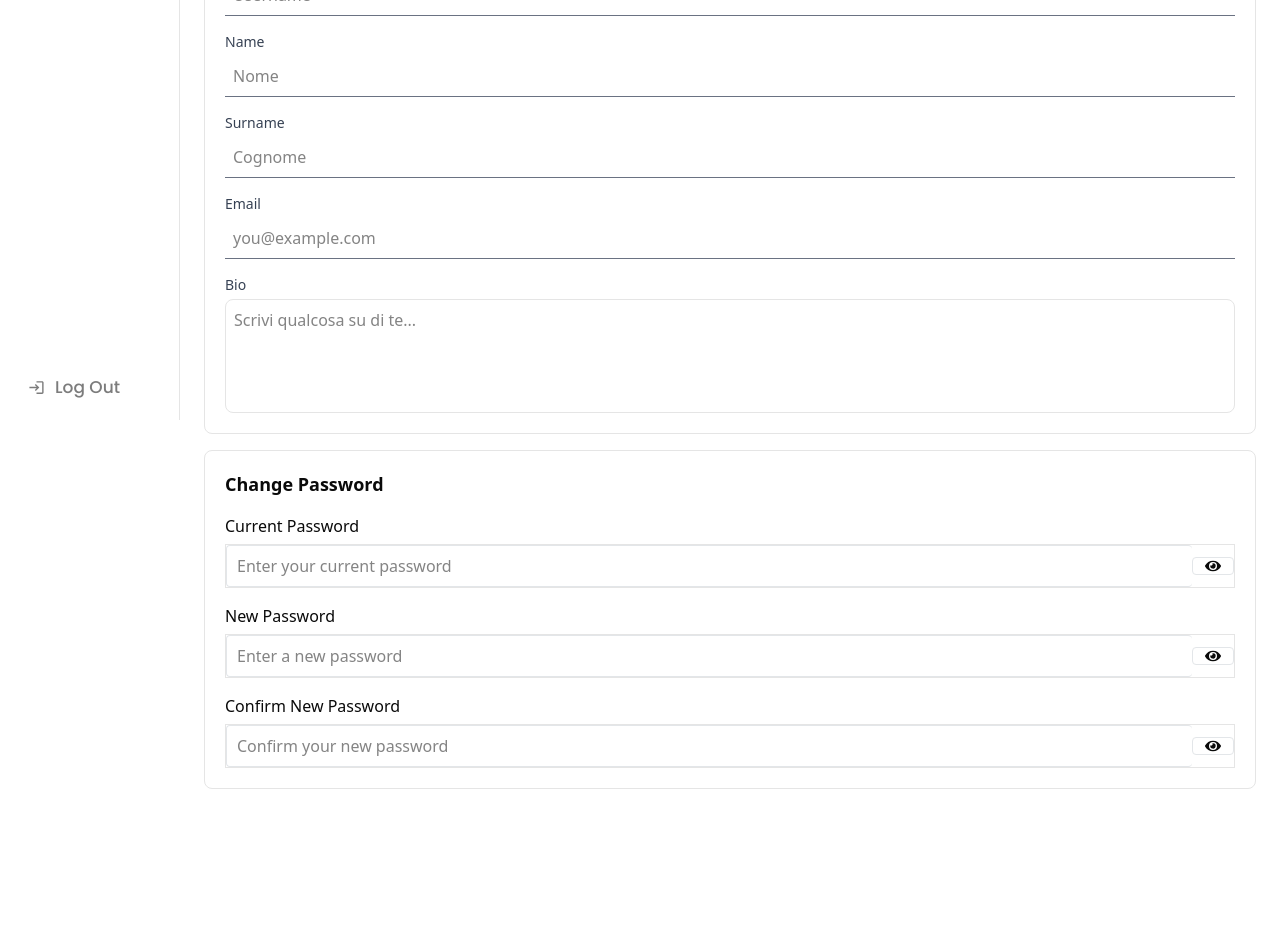
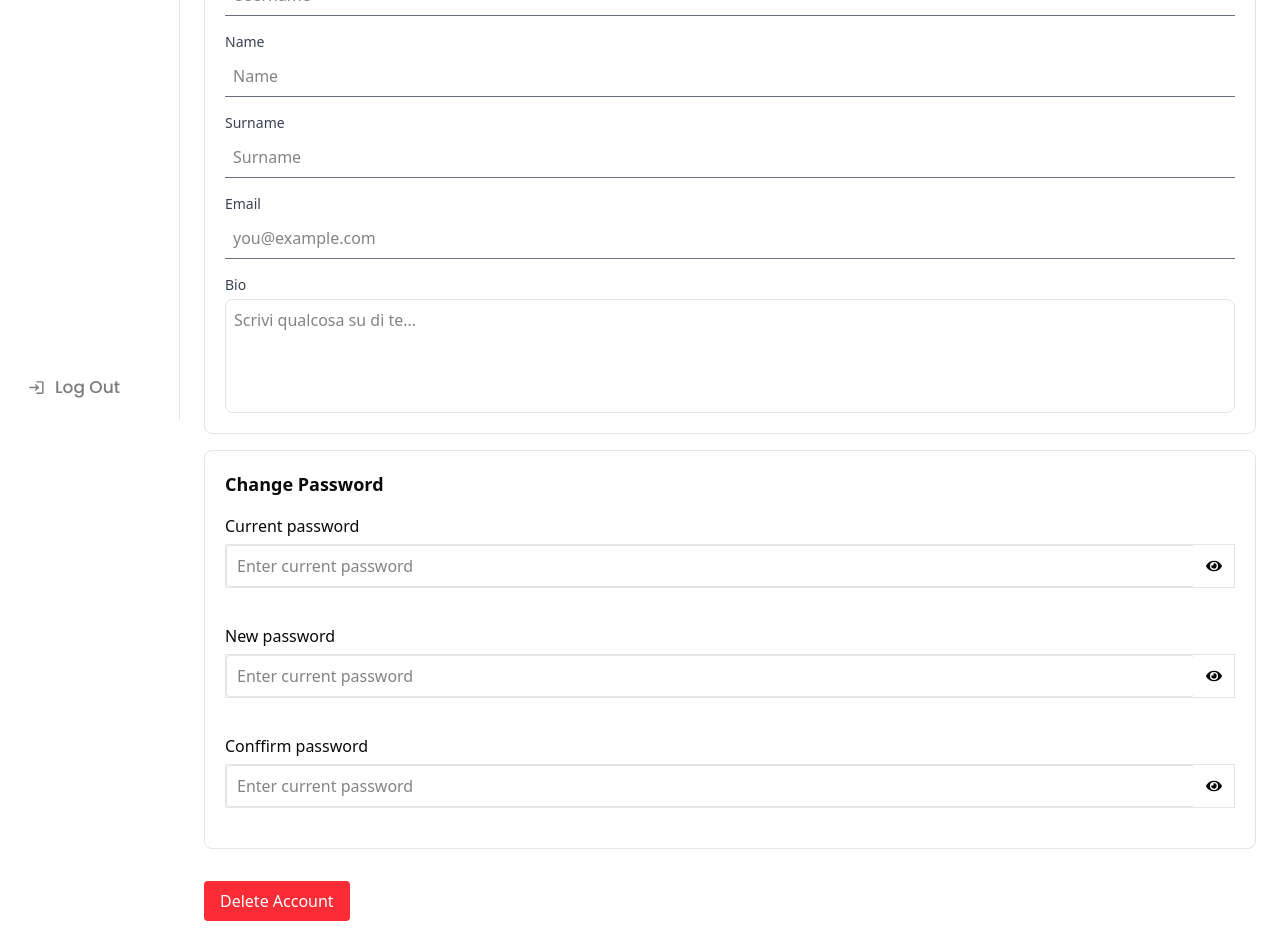
Before and after one commit to aymaneKT/volutionWear, a React (Vite) app in the folder Client/: page /profile in a window 1280 px wide. Shown: the part 380-1317 px from the top of the page. Before the commit the page ends 1185 px from the top, so only its background shows below. Built offline with nearby package versions, Linux system fonts and the light colour scheme; a web font is replaced by a local one.

Commit message:
added new fields for user dash

```diff
--- a/Client/package.json
+++ b/Client/package.json
@@ -14,6 +14,7 @@
     "@emotion/styled": "^11.14.0",
     "@mui/material": "^7.0.1",
     "@tailwindcss/vite": "^4.1.3",
+    "@uidotdev/usehooks": "^2.4.1",
     "axios": "^1.8.4",
     "class-variance-authority": "^0.7.1",
     "clsx": "^2.1.1",
--- /dev/null
+++ b/Client/src/components/DeleteAccountModal.tsx
@@ -0,0 +1,50 @@
+type DeleteAccountModalProps = {
+  isOpen: boolean;
+  setIsOpen: (value: boolean) => void;
+};
+
+export default function DeleteAccountModal({
+  isOpen,
+  setIsOpen,
+}: DeleteAccountModalProps) {
+
+  return (
+    <div
+      style={{
+        opacity: isOpen ? "1" : "0",
+        pointerEvents: isOpen ? "auto" : "none",
+      }}
+      onClick={() => setIsOpen(false)}
+      className="absolute z-10 transition duration-300 font-[Poppins] top-0 bottom-0 right-0 left-0  bg-[#ffffffdc] flex justify-center items-center  "
+    >
+      <div
+        style={{
+          transform: isOpen ? "translateX(0)" : "translateX(-20px)",
+          opacity: isOpen ? "1" : "0",
+        }}
+        onClick={(e) => e.stopPropagation()}
+        className="flex flex-col border-2 rounded-[8px] bg-white p-9 w-[90%] max-[992px]:w-screen m-5 gap-5 relative "
+      >
+        <h2 className="text-lg font-semibold text-gray-800">Delete Account</h2>
+        <p className="text-sm text-gray-600">
+          Are you sure you want to delete your account? This action cannot be
+          undone.
+        </p>
+
+        <div className="flex gap-2 self-end mt-4">
+          <button
+            onClick={() => {
+              setIsOpen(false);
+            }}
+            className="cursor-pointer bg-[#7E7E7E] text-white rounded-[7px] px-4 py-1.5"
+          >
+            Cancel
+          </button>
+          <button className="cursor-pointer text-white rounded-[7px] bg-red-600 px-4 py-1.5">
+            Delete
+          </button>
+        </div>
+      </div>
+    </div>
+  );
+}
--- a/Client/src/components/Profile.tsx
+++ b/Client/src/components/Profile.tsx
@@ -2,22 +2,32 @@ import { useEffect, useState } from "react";
 import HeadDashbord from "./Dashboard/HeadDashbord";
 import img from "../VolutionWear.png";
 import { FaEye, FaEyeSlash } from "react-icons/fa";
+import DeleteAccountModal from "./DeleteAccountModal";
+
+type passwordVisibleType = {
+  current: boolean;
+  new: boolean;
+  confirm: boolean;
+};
 
 export default function Profile() {
-  const [passwordVisible, setPasswordVisible] = useState({
+  const [passwordVisible, setPasswordVisible] = useState<passwordVisibleType>({
     current: false,
     new: false,
     confirm: false,
   });
+  const [time, setTime] = useState<string>("");
+  const [isOpenDeleteModel, setIsOpenDeleteModel] = useState<boolean>(false);
 
-  const [time, setTime] = useState("");
   useEffect(() => {
     setInterval(() => {
-      let nwDate = new Date().toLocaleString() + "";
-      setTime(nwDate);
+      setTime(new Date().toLocaleString() + "");
     }, 1000);
   }, []);
+
   return (
+    <>
+      <DeleteAccountModal isOpen={isOpenDeleteModel} setIsOpen={setIsOpenDeleteModel}/>
       <div className="w-[calc(100% - 180px)] px-6 ml-[180px] max-[900px]:w-[calc(100% - 90px)] max-[900px]:ml-[90px]">
         <HeadDashbord title="Welcome, Aymane" subtitle={time} />
 
@@ -79,7 +89,7 @@ export default function Profile() {
             <input
               type="text"
               className="mt-1 focus:bg-[#b348ff0e] block w-full border-b-1 border-gray-500 outline-none p-2"
-            placeholder="Nome"
+              placeholder="Name"
             />
           </div>
 
@@ -90,7 +100,7 @@ export default function Profile() {
             <input
               type="text"
               className="mt-1 focus:bg-[#b348ff0e] block w-full border-b-1 border-gray-500 outline-none p-2"
-            placeholder="Cognome"
+              placeholder="Surname"
             />
           </div>
 
@@ -106,7 +116,9 @@ export default function Profile() {
           </div>
 
           <div>
-          <label className="block text-sm font-medium text-gray-700">Bio</label>
+            <label className="block text-sm font-medium text-gray-700">
+              Bio
+            </label>
             <textarea
               rows={4}
               className="mt-1 focus:bg-[#b348ff0e] block w-full border-1 rounded-[8px] border-[BEBFBE] outline-none p-2 resize-none"
@@ -114,90 +126,98 @@ export default function Profile() {
             ></textarea>
           </div>
         </div>
+        {/* Passwords */}
         <div className="border-1 rounded-[8px] my-4 p-5 flex flex-col gap-4">
           <h2 className="text-[18px] font-bold">Change Password</h2>
-
-        {/* Current Password */}
-        <div className="flex flex-col gap-1.5">
-          <label htmlFor="current-password" className="font-medium">
-            Current Password
+          {/* current */}
+          <div className="Password flex flex-col mb-5 gap-1.5 relative">
+            <label htmlFor="password" className="font-medium">
+              Current password
             </label>
-          <div className="flex items-center border-1">
+            <div className="flex items-center border-1 w-[100%]">
               <input
                 type={passwordVisible.current ? "text" : "password"}
-              id="current-password"
-              placeholder="Enter your current password"
+                id="password"
+                placeholder="Enter current password"
                 required
-              className="border-1 outline-0 pl-2.5 border-r-0 grow-2 p-2 rounded-[4px] rounded-tr-0 rounded-br-0 border-[#E3E6E9]"
+                className="border-1 outline-0 pl-2.5 border-r-0 max-[480px]:w-[80%] grow-2 p-2 rounded-[4px] rounded-tr-0 rounded-br-0 border-[#E3E6E9] "
               />
               <div
-              className="cursor-pointer rounded-[4px] border-1 rounded-tl-0 rounded-bl-0 h-[100%] px-3 border-[#E3E6E9] flex items-center"
-              onClick={() =>
+                className="cursor-pointer  rounded-[4px] justify-center  px-3  flex items-center"
+                onClick={() => {
                   setPasswordVisible({
                     ...passwordVisible,
                     current: !passwordVisible.current,
-                })
-              }
+                  });
+                }}
               >
                 {passwordVisible.current ? <FaEyeSlash /> : <FaEye />}
               </div>
             </div>
           </div>
-
-        {/* New Password */}
-        <div className="flex flex-col gap-1.5">
-          <label htmlFor="new-password" className="font-medium">
-            New Password
+          {/* new */}
+          <div className="Password flex flex-col mb-5 gap-1.5 relative">
+            <label htmlFor="password" className="font-medium">
+              New password
             </label>
-          <div className="flex items-center border-1">
+            <div className="flex items-center border-1 w-[100%]">
               <input
                 type={passwordVisible.new ? "text" : "password"}
-              id="new-password"
-              placeholder="Enter a new password"
+                id="password"
+                placeholder="Enter current password"
                 required
-              className="border-1 outline-0 pl-2.5 border-r-0 grow-2 p-2 rounded-[4px] rounded-tr-0 rounded-br-0 border-[#E3E6E9]"
+                className="border-1 max-[480px]:w-[80%] outline-0 pl-2.5 border-r-0 grow-2 p-2 rounded-[4px] rounded-tr-0 rounded-br-0 border-[#E3E6E9] "
               />
               <div
-              className="cursor-pointer rounded-[4px] border-1 rounded-tl-0 rounded-bl-0 h-[100%] px-3 border-[#E3E6E9] flex items-center"
-              onClick={() =>
+                className="cursor-pointer  rounded-[4px] justify-center  px-3  flex items-center"
+                onClick={() => {
                   setPasswordVisible({
                     ...passwordVisible,
                     new: !passwordVisible.new,
-                })
-              }
+                  });
+                }}
               >
                 {passwordVisible.new ? <FaEyeSlash /> : <FaEye />}
               </div>
             </div>
           </div>
-
-        {/* Confirm Password */}
-        <div className="flex flex-col gap-1.5">
-          <label htmlFor="confirm-password" className="font-medium">
-            Confirm New Password
+          {/* confirm */}
+          <div className="Password flex flex-col mb-5 gap-1.5 relative">
+            <label htmlFor="password" className="font-medium">
+              Conffirm password
             </label>
-          <div className="flex items-center border-1">
+            <div className="flex items-center border-1 w-[100%]">
               <input
                 type={passwordVisible.confirm ? "text" : "password"}
-              id="confirm-password"
-              placeholder="Confirm your new password"
+                id="password"
+                placeholder="Enter current password"
                 required
-              className="border-1 outline-0 pl-2.5 border-r-0 grow-2 p-2 rounded-[4px] rounded-tr-0 rounded-br-0 border-[#E3E6E9]"
+                className="border-1 max-[480px]:w-[80%] outline-0 pl-2.5 border-r-0 grow-2 p-2 rounded-[4px] rounded-tr-0 rounded-br-0 border-[#E3E6E9] "
               />
               <div
-              className="cursor-pointer rounded-[4px] border-1 rounded-tl-0 rounded-bl-0 h-[100%] px-3 border-[#E3E6E9] flex items-center"
-              onClick={() =>
+                className="cursor-pointer  rounded-[4px] justify-center  px-3  flex items-center"
+                onClick={() => {
                   setPasswordVisible({
                     ...passwordVisible,
                     confirm: !passwordVisible.confirm,
-                })
-              }
+                  });
+                }}
               >
                 {passwordVisible.confirm ? <FaEyeSlash /> : <FaEye />}
               </div>
             </div>
           </div>
         </div>
+        <button onClick={()=>{
+             scrollTo({
+                top : 0,
+                behavior : "smooth"
+              })
+            setIsOpenDeleteModel(true)
+        }} className="cursor-pointer px-4 py-2 my-4 transition duration-150 hover:bg-red-400 bg-red-500 text-white rounded-[4px]">
+          Delete Account
+        </button>
       </div>
+    </>
   );
 }
--- /dev/null
+++ b/Client/src/components/useScrollBlock.tsx
@@ -0,0 +1,52 @@
+import { useRef } from "react";
+
+const safeDocument: Document = document;
+
+/**
+ * Usage:
+ * const [blockScroll, allowScroll] = useScrollBlock();
+ */
+export const useScrollBlock = (): [() => void, () => void] => {
+  const scrollBlocked = useRef(false);
+  const html = safeDocument.documentElement;
+  const { body } = safeDocument;
+
+  const blockScroll = (): void => {
+    if (!body || !body.style || scrollBlocked.current) return;
+    if (document == undefined) return;
+
+    const scrollBarWidth = window.innerWidth - html.clientWidth;
+    const bodyPaddingRight =
+      parseInt(
+        window.getComputedStyle(body).getPropertyValue("padding-right")
+      ) || 0;
+
+    /**
+     * 1. Fixes a bug in iOS and desktop Safari whereby setting
+     *    `overflow: hidden` on the html/body does not prevent scrolling.
+     * 2. Fixes a bug in desktop Safari where `overflowY` does not prevent
+     *    scroll if an `overflow-x` style is also applied to the body.
+     */
+    html.style.position = "relative"; /* [1] */
+    html.style.overflow = "hidden"; /* [2] */
+    body.style.position = "relative"; /* [1] */
+    body.style.overflow = "hidden"; /* [2] */
+    body.style.paddingRight = `${bodyPaddingRight + scrollBarWidth}px`;
+
+    scrollBlocked.current = true;
+  };
+
+  const allowScroll = (): void => {
+    if (!body || !body.style || !scrollBlocked.current) return;
+
+    html.style.position = "";
+    html.style.overflow = "";
+    body.style.position = "";
+    body.style.overflow = "";
+    body.style.paddingRight = "";
+
+    scrollBlocked.current = false;
+  };
+
+  return [blockScroll, allowScroll];
+};
```
Also changed, not shown: 1 other file (tests, documents, lock files or other folders). Lines whose indentation alone changed are shown as unchanged.
